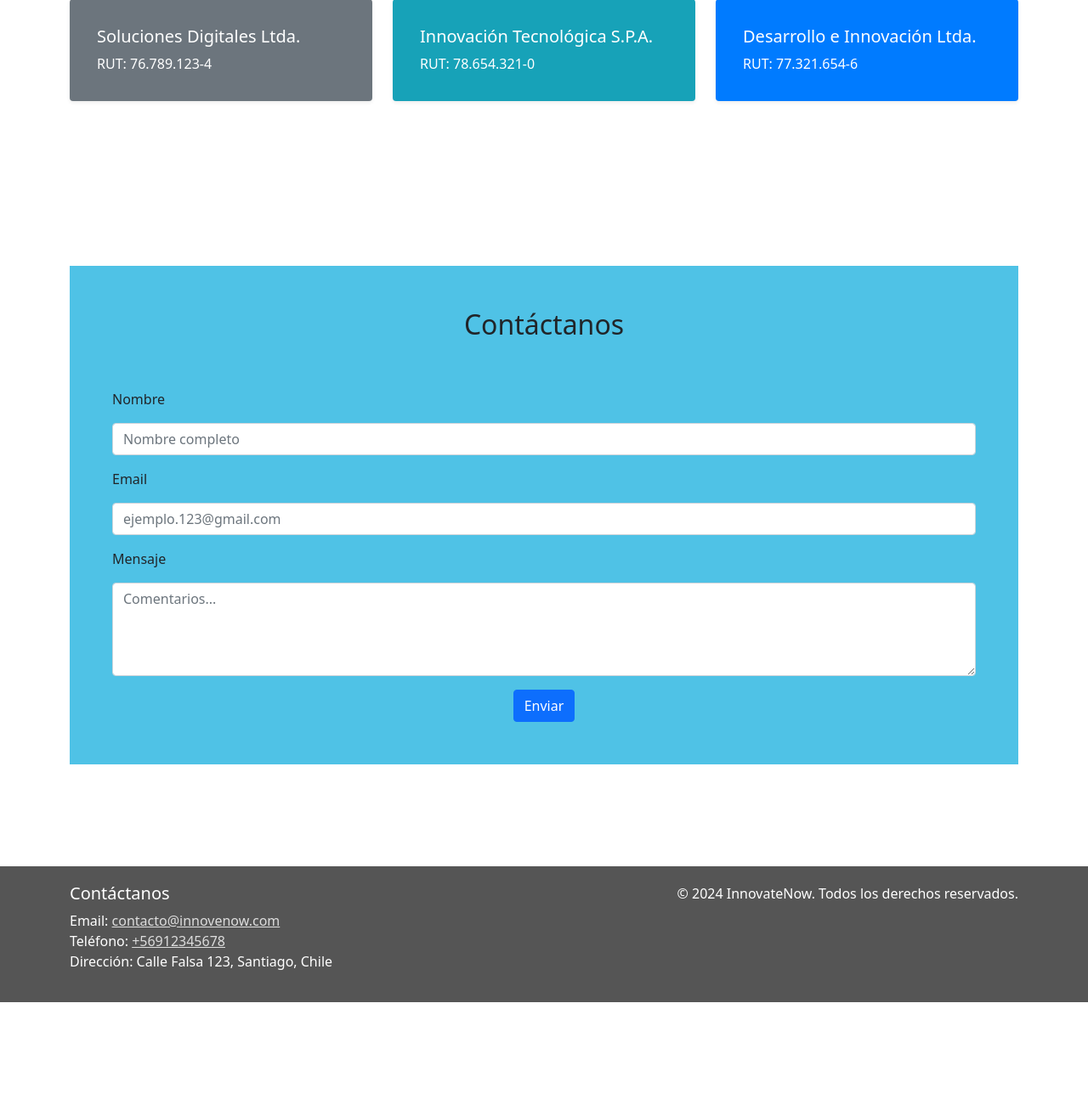
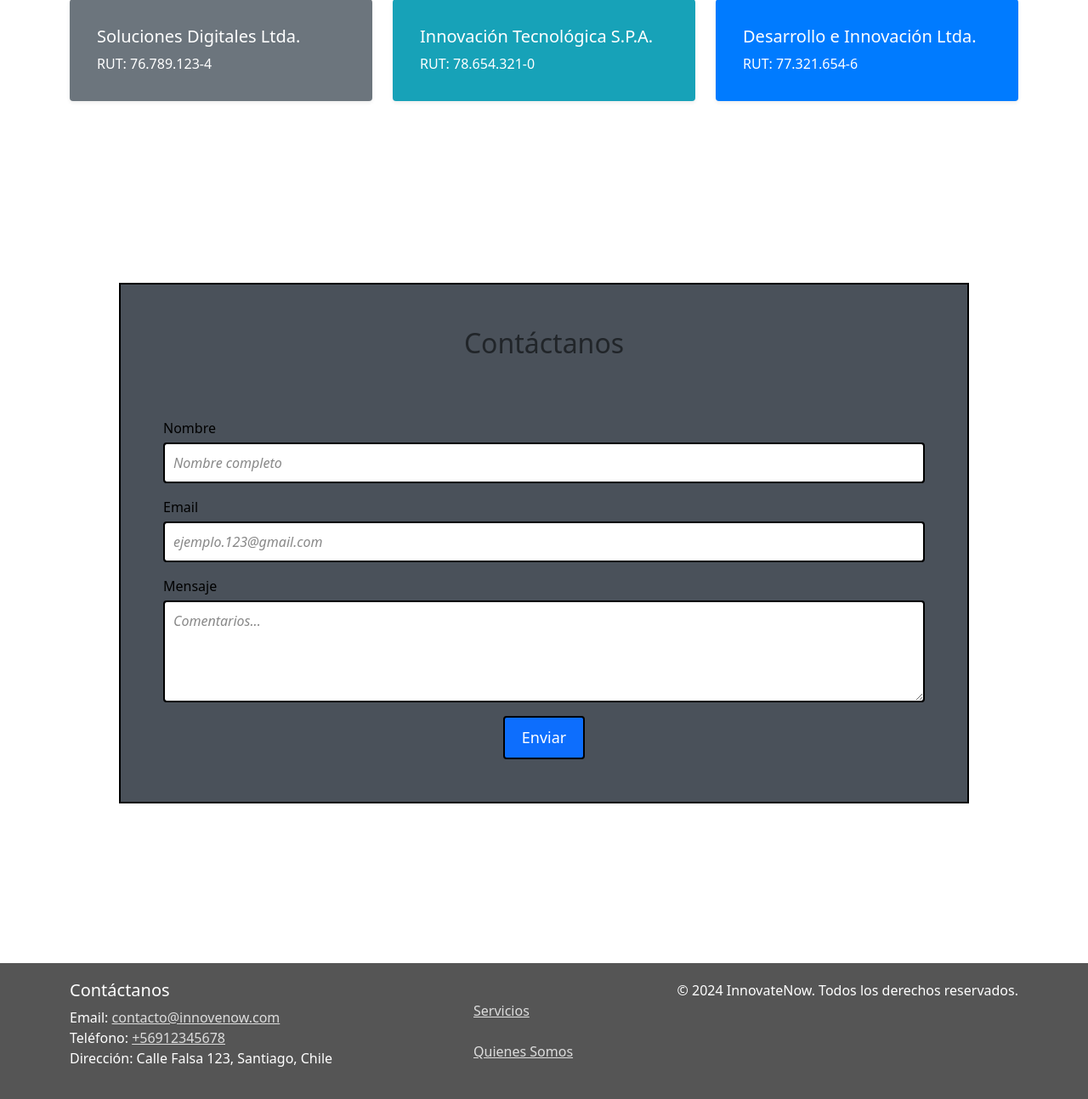
Before and after one commit to JordanOsorioB/prueba3Web, a Django app: page /empresa/index in a window 1280 px wide. Shown: the part 4107-5401 px from the top of the page at 85% size. Before the commit the page ends 5287 px from the top, so only its background shows below. Run offline with Django 4.2, Linux system fonts and the light colour scheme; data comes from the database, SQL or seed files in the repository.

Commit message:
se agrego estilo a contactanos

```diff
--- a/empresa/static/css/index.css
+++ b/empresa/static/css/index.css
@@ -29,10 +29,6 @@
 }
 .feature {
     padding: 50px 0;
-}
-.contact-form {
-    background-color: #4fc2e6;
-    padding: 50px;
 }
 .card {
     border: none;
@@ -127,3 +123,47 @@
 .scroll-to-top i {
     font-size: 24px;
 }
+
+.contact-form {
+    background-color: #4a515a;
+    padding: 50px;
+    border: 2px solid black;
+    margin: 20px auto;
+    width: 100%;
+    max-width: 1000px;
+}
+
+.contact-form input.form-control,
+.contact-form textarea.form-control {
+    border: 2px solid black;
+    padding: 10px;
+    margin-bottom: 15px;
+}
+
+.contact-form .btn-primary {
+    border: 2px solid black;
+    padding: 10px 20px;
+    font-size: 18px;
+}
+
+.contact-form h2 {
+    margin-bottom: 20px;
+}
+
+.contact-form p {
+    margin-bottom: 5px;
+}
+.contact-form p {
+    font-size: 16px;
+    color: #000000;
+}
+
+.contact-form input.form-control::placeholder,
+.contact-form textarea.form-control::placeholder {
+    color: #888;
+    font-style: italic;
+}
+.contact-form .btn-primary:hover {
+    background-color: #000000;
+    border-color: #000000;
+}
--- a/empresa/templates/empresa/index.html
+++ b/empresa/templates/empresa/index.html
@@ -266,30 +266,33 @@
         </section>
         <br><br><br><br><br>
 
-        <section id="contact" class="contact-form text-center">
+        <section id="contact" class="contact-form text-center" style="border: 2px solid black;">
             <h2>Contáctanos</h2><br><br>
             <form>
                 <div class="mb-3">
                     <p style="text-align: left;">Nombre </p>
-                    <input type="text" class="form-control" placeholder="Nombre completo">
+                    <input type="text" class="form-control" placeholder="Nombre completo" style="border: 2px solid black;">
                 </div>
                 <div class="mb-3">
                     <p style="text-align: left;">Email </p>
-                    <input type="email" class="form-control" placeholder="ejemplo.123@gmail.com">
+                    <input type="email" class="form-control" placeholder="ejemplo.123@gmail.com" style="border: 2px solid black;">
                 </div>
                 <div class="mb-3">
                     <p style="text-align: left;">Mensaje </p>
-                    <textarea class="form-control" rows="4" placeholder="Comentarios..."></textarea>
+                    <textarea class="form-control" rows="4" placeholder="Comentarios..." style="border: 2px solid black;"></textarea>
                 </div>
-                <button type="submit" class="btn btn-primary">Enviar</button>
+                <button type="submit" class="btn btn-primary" style="border: 2px solid black;">Enviar</button>
             </form>
-        </section>
-    </main>
+        </section><br>
+
+    </main><br>
+
+
     <br><br><br>
     <footer class="footer">
         <div class="container">
             <div class="row">
-                <div class="col-md-6">
+                <div class="col-md-5">
                     <h5>Contáctanos</h5>
                     <ul class="list-unstyled">
                         <li>Email: <a href="mailto:contacto@innovenow.com">contacto@innovenow.com</a></li>
@@ -297,13 +300,19 @@
                         <li>Dirección: Calle Falsa 123, Santiago, Chile</li>
                     </ul>
                 </div>
-                <div class="col-md-6 text-end">
+                <div class="col-md-2">
+                    <br>
+                    <a href="servicios">Servicios</a><br><br>
+                    <a href="quienesSomos">Quienes Somos</a>
+                </div>
+                <div class="col-md-5 text-end">
                     <p>&copy; 2024 InnovateNow. Todos los derechos reservados.</p>
                 </div>
             </div>
         </div>
     </footer>
 
+
     <script src="https://cdn.jsdelivr.net/npm/bootstrap@5.0.2/dist/js/bootstrap.bundle.min.js"></script>
 
     <script src="{% static 'js/index.js' %}"></script>
```
Also changed, not shown: empresa/templates/empresa/quienesSomos.html (+8 -2 lines), empresa/templates/empresa/servicios.html (+7 -2 lines).
